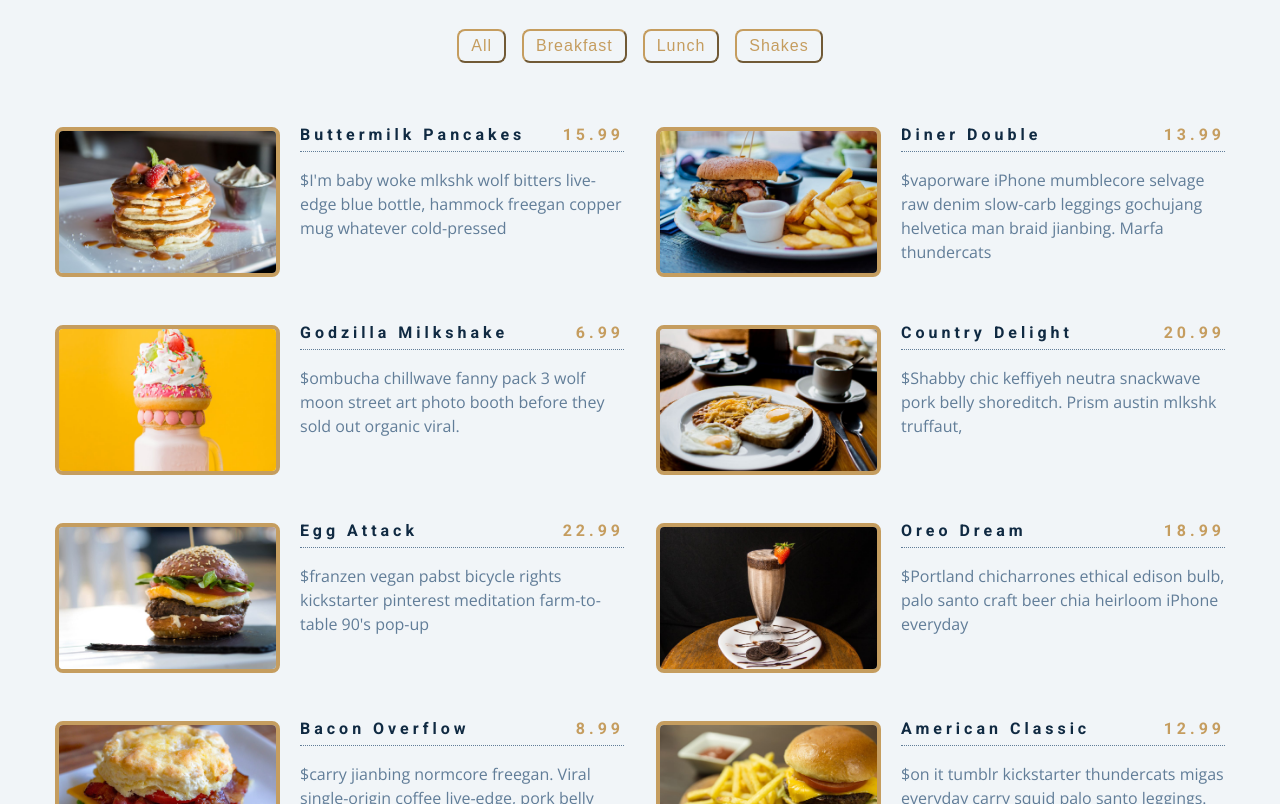
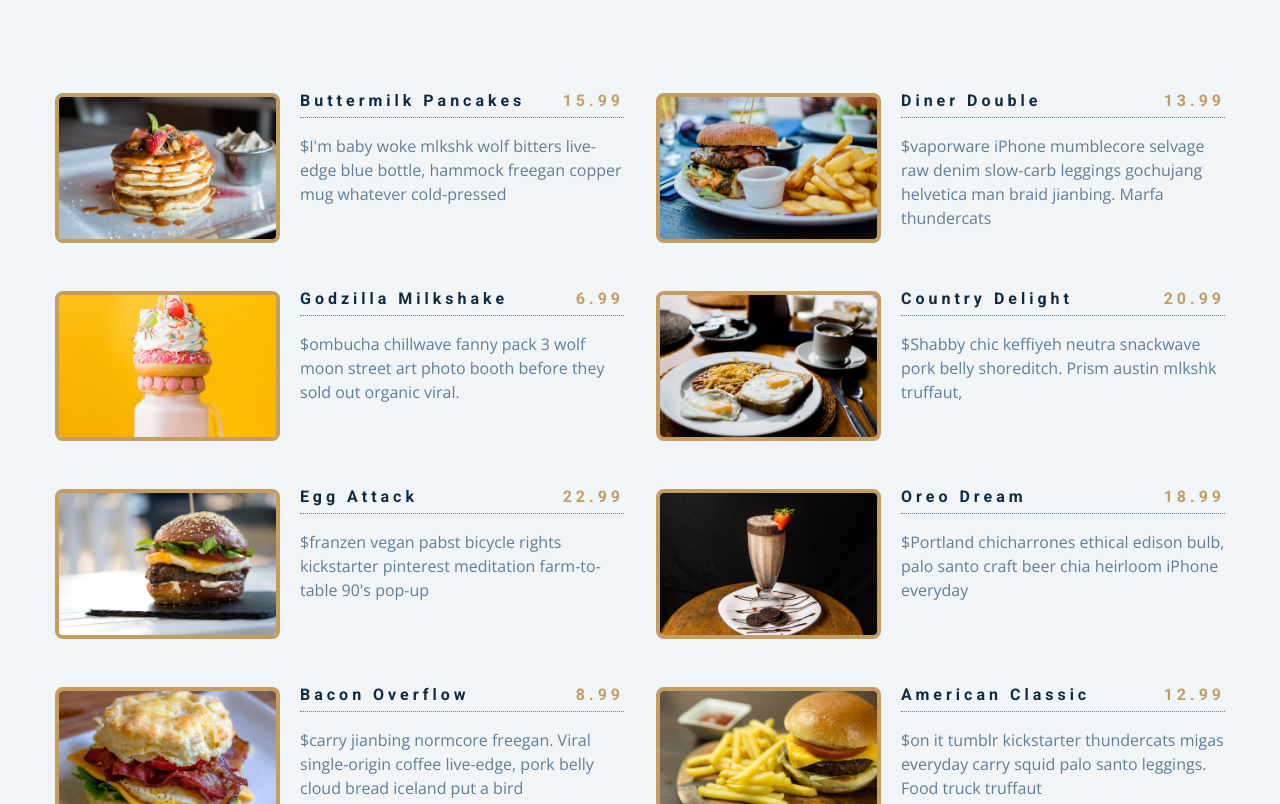
Before and after one commit to ionelabrinza/menu-js, a plain HTML site: page index.html in a window 1280 px wide. Shown: the part 139-943 px from the top of the page. Drawn offline with nearby package versions, Linux system fonts and the light colour scheme.

Commit message:
get only unique categories

```diff
--- a/app.js
+++ b/app.js
@@ -1,3 +1,8 @@
+// get only unique categories - hardest one
+// iterate over categories return buttons
+//make sure to select buttons when they are available
+
+
 //items
 const menu = [{
         id: 1,
@@ -79,7 +84,15 @@ const filterBtns = document.querySelectorAll('.filter-btn')
 //load items
 
 window.addEventListener('DOMContentLoaded', function() {
-    displayMenuItems(menu)
+    displayMenuItems(menu);
+    const categories = menu.reduce(function(values, item) {
+        if (!values.includes(item.category)) {
+            values.push(item.category);
+        }
+        return values
+
+    }, ['all'])
+    console.log(categories);
 });
 
 // filter items
--- a/index.html
+++ b/index.html
@@ -19,14 +19,14 @@
         </div>
         <!--filter buttons-->
         <div class="btn-container">
-            <button class="filter-btn" type="button" data-id="all">all
+            <!-- <button class="filter-btn" type="button" data-id="all">all
             </button>
             <button class="filter-btn" type="button" data-id="breakfast">breakfast
             </button>
             <button class="filter-btn" type="button" data-id="lunch">lunch
             </button>
             <button class="filter-btn" type="button" data-id="shakes">shakes
-            </button>
+            </button> -->
         </div>
         <!--menu items-->
         <div class="section-center">
```
